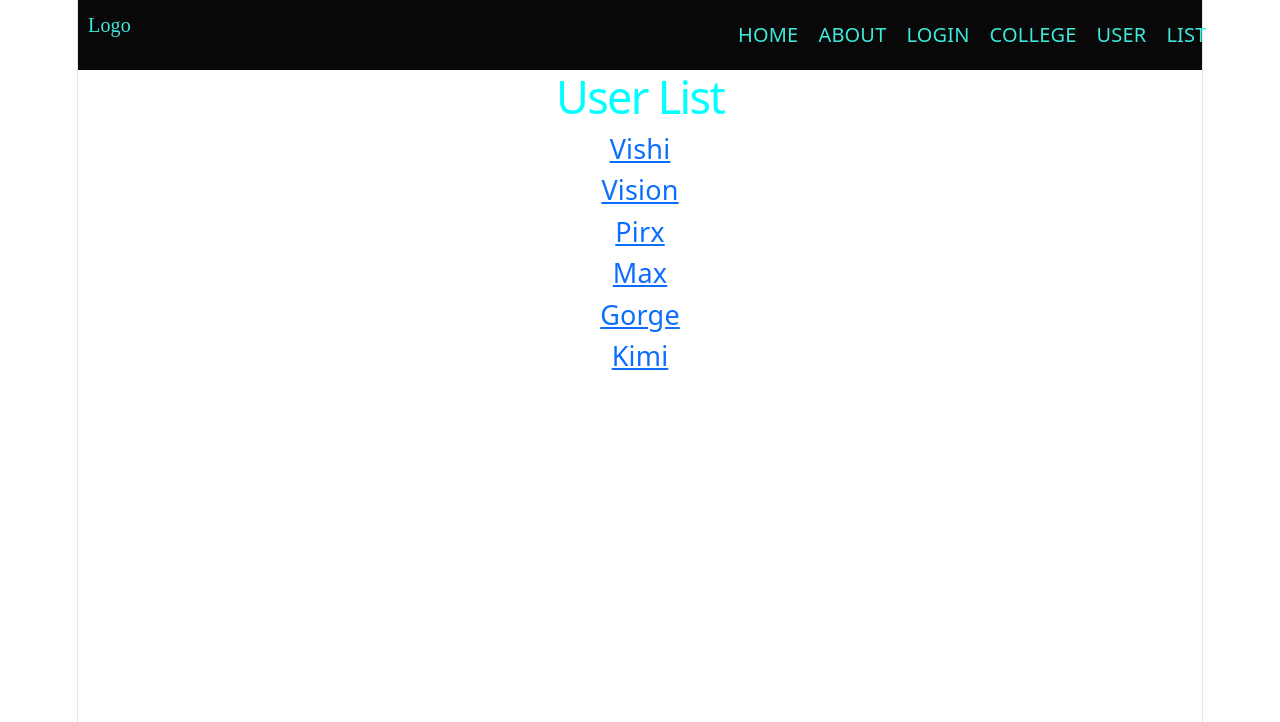
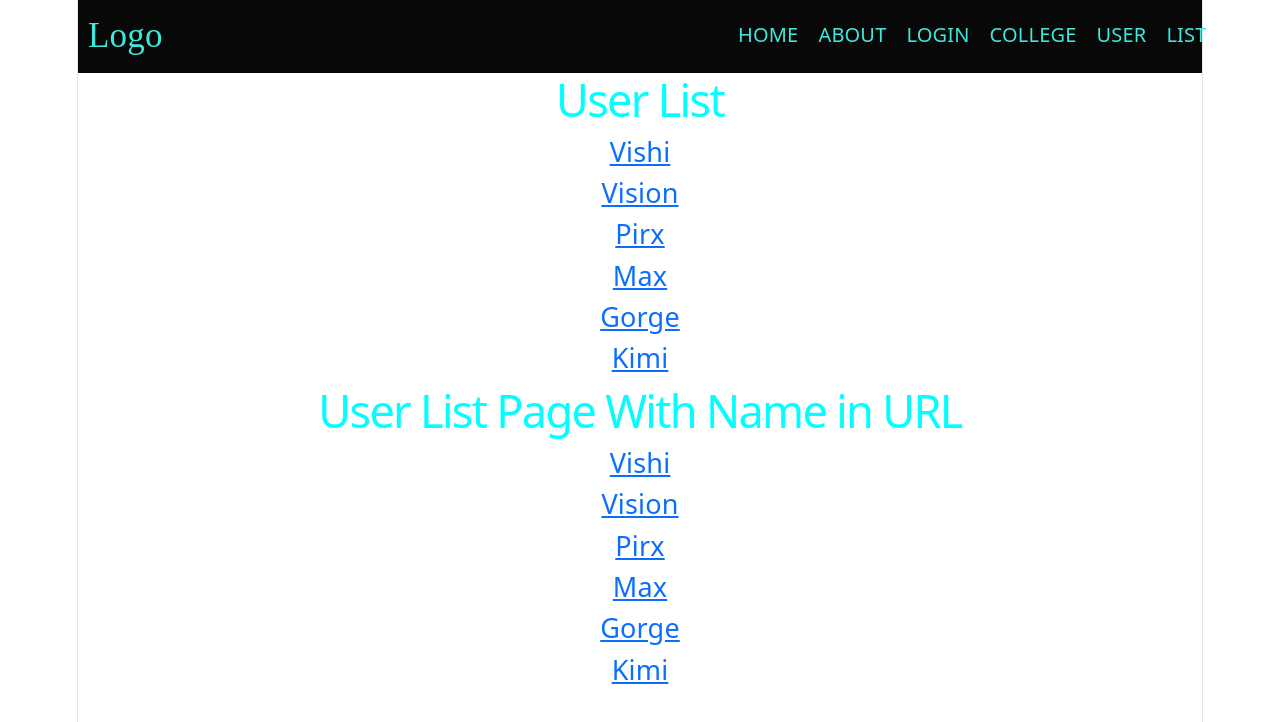
Before and after one commit to Vishix07/Learning-React-, a React (Vite) app: page /user in a window 1280 px wide. Shown: the top 722 px of the page. Built offline with nearby package versions, Linux system fonts and the light colour scheme; a web font is replaced by a local one.

Commit message:
React Router

```diff
--- a/src/BasicPgRR.jsx
+++ b/src/BasicPgRR.jsx
@@ -76,6 +76,45 @@ export default function BasicPgRR() {
 
                     // Route Prefixes
 
+  // return (
+
+  //   <div >
+
+
+
+  //     <Routes>
+
+  //       <Route element={<NavLink />} >
+  //         <Route path="/" element={<Home />} />
+  //         <Route path="user" element={<UserList />} />
+  //
+  //         <Route path="/user/:id" element={<UserDetail />} />
+
+
+  //         <Route path="/in">
+  //           <Route path="/in/user">
+  //             <Route path="/in/user/about" element={<About />} />
+  //             <Route path="/in/user/login" element={<Login />} />
+  //           </Route>
+  //         </Route>
+  //       </Route>
+
+
+  //       <Route path="/college" element={<CollegeNav />}>
+  //         <Route index element={<StudentsNav />} />
+  //         <Route path="Department" element={<DepartmentNav />} />
+  //         <Route path="Details" element={<DetailsNav />} />
+  //       </Route>
+
+  //       <Route path="/*" element={<PageNotFound />} />
+  //       {/* <Route path="/*" element={<Navigate to={/Login} } /> */}
+
+  //     </Routes>
+
+  //   </div>
+
+  // )
+
   return (
 
     <div >
@@ -88,7 +127,7 @@ export default function BasicPgRR() {
           <Route path="/" element={<Home />} />
           <Route path="user" element={<UserList />} />
           <Route path="/user/list?" element={<UserList />} />
-          <Route path="/user/:id" element={<UserDetail />} />
+          <Route path="/user/:id/:name?" element={<UserDetail />} />
 
 
           <Route path="/in">
--- a/src/NavLink.jsx
+++ b/src/NavLink.jsx
@@ -46,7 +46,7 @@ export default function NavLink() {
        <link rel="preconnect" href="https://fonts.gstatic.com" crossOrigin="anonymous" />
        <link href="https://fonts.googleapis.com/css2?family=Geo:ital@0;1&display=swap" rel="stylesheet" />
 
-                <Link className="link " to="/" style={{fontFamily:"Geo"}} >Logo</Link>
+                <Link className="link " to="/" style={{fontFamily:"Geo", fontSize:"35px" }} >Logo</Link>
             </div>
             <div>
                 <ul>
--- a/src/UserList.jsx
+++ b/src/UserList.jsx
@@ -20,6 +20,15 @@ export default function UserList() {
                 ))
             }
 
+            <h1>User List Page With Name in URL </h1>
+            {
+                userData.map((item,index)=>(
+                  <div key={index} >
+                    <h4><Link to={"/user/"+item.id+"/"+item.name} >{item.name}</Link></h4>
+                  </div>
+                ))
+            }
+
         </div>
     )
 }
```
Also changed, not shown: src/App.jsx (+6 -5 lines).
